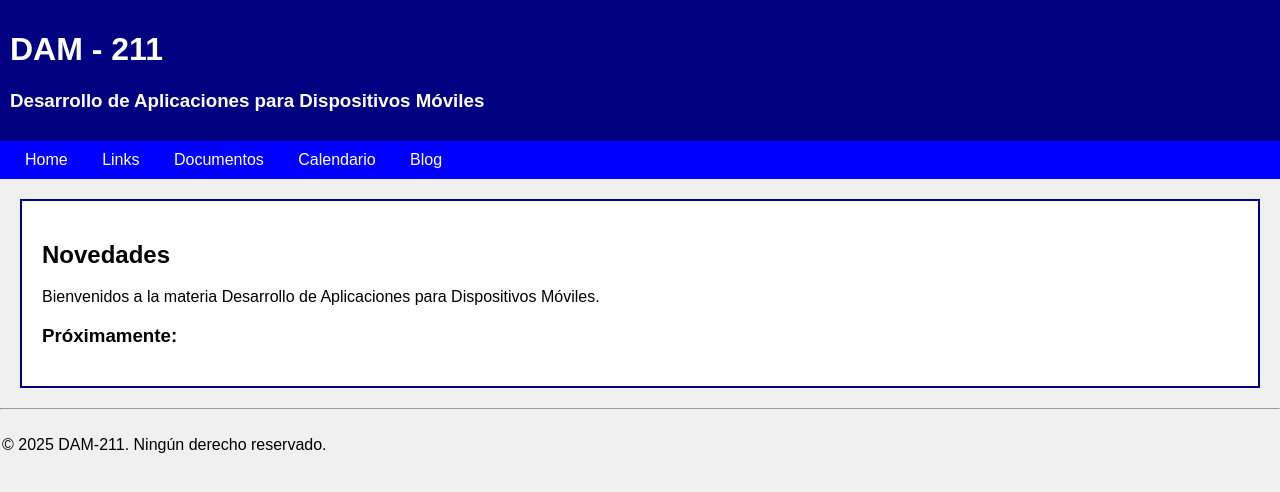
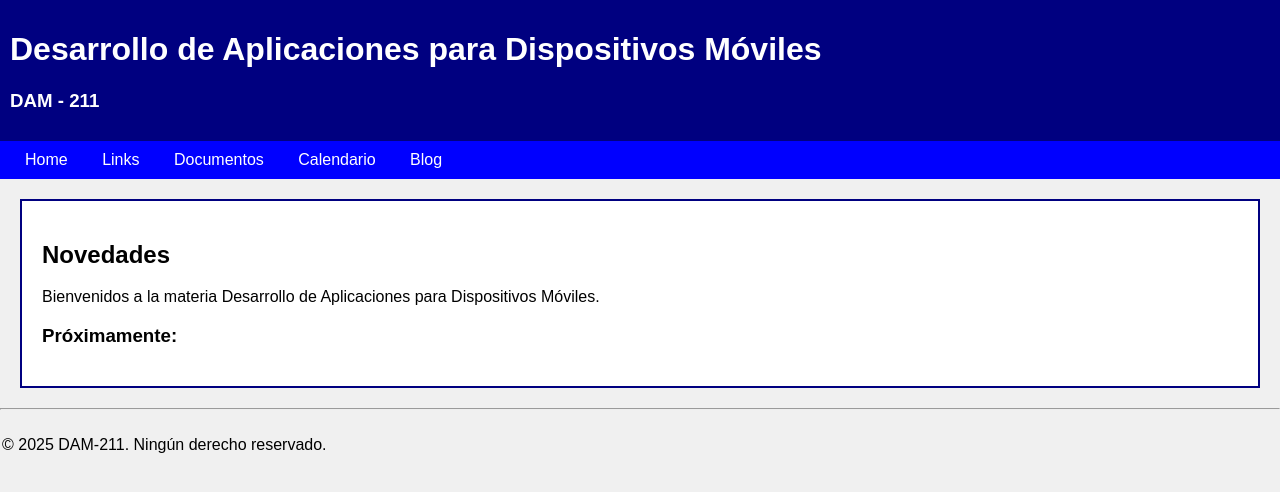
Before and after one commit to dam-211/dam-211.github.io, a plain HTML site: page index.html in a window 1280 px wide. Drawn offline with Linux system fonts and the light colour scheme.

Commit message:
Update index.html

```diff
--- a/index.html
+++ b/index.html
@@ -8,8 +8,8 @@
 </head>
 <body>
     <header>
-        <h1>DAM - 211</h1>
-        <h3>Desarrollo de Aplicaciones para Dispositivos Móviles</h3>
+        <h1>Desarrollo de Aplicaciones para Dispositivos Móviles</h1>
+        <h3>DAM - 211</h3>
     </header>
 
     <nav>
```
